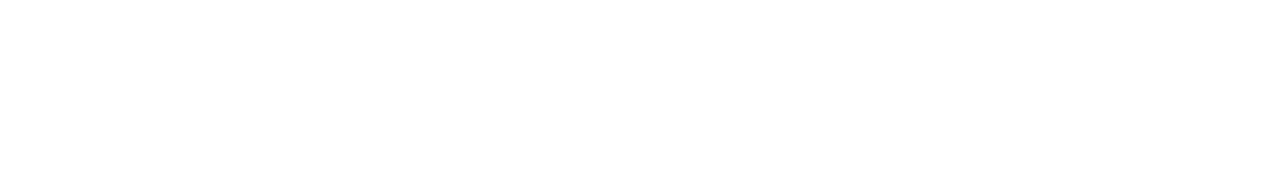
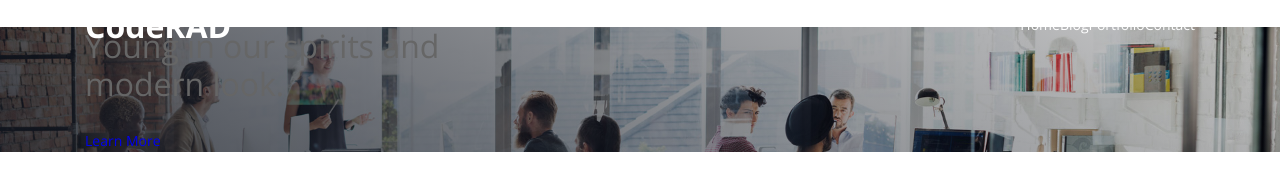
Before and after one commit to TylerMoline66/CodeRad, a plain HTML site: page index.html in a window 1280 px wide. Drawn offline with nearby package versions, Linux system fonts and the light colour scheme.

Commit message:
working on mast head and working through the nav bar

```diff
--- a/CSS/default.css
+++ b/CSS/default.css
@@ -67,3 +67,8 @@ img {
    margin-left: auto;
    margin-right: auto;
  }
+@media (min-width: 1200px) {
+  .container {
+    max-width: 1140px;
+  }
+}
--- a/CSS/styles.css
+++ b/CSS/styles.css
@@ -0,0 +1,60 @@
+.navbar {
+  position: fixed;
+  top: 0;
+  right: 0;
+  left: 0;
+  z-index: 500;
+  transition: ease-in-out .3s;
+}
+
+[aria-controls="navbarDropdown"] {
+  display: none;
+}
+.navbar-nav {
+  display: flex;
+  align-items: center;
+}
+.navbar .container {
+  display: flex;
+  align-items: center;
+}
+
+.navbar-brand {
+    margin-right: auto;
+    font-size: 2rem;
+    font-weight: 700;
+    width: 100%;
+    transition: ease-in-out .3s;
+    color: var(--white);
+}
+
+.bg-header {
+  background-image: url("../assets/images/week-5-assets/bg-header-1.jpg");
+  background-color: var(--footer);
+  background-repeat: no-repeat;
+  background-size: cover;
+  background-position: 50% 20%;
+  position: relative;
+  z-index: 1;
+}
+
+.bg-header::before {
+  background-image: linear-gradient(
+    30deg,
+    rgba(21, 27, 38, 0.8) 0%,
+    rgba(0, 0, 0, 0.2) 100%
+  );
+  position: absolute;
+  content: "";
+  top: 0;
+  left: 0;
+  right: 0;
+  bottom: 0;
+  width: 100%;
+  height: 100%;
+  z-index: -1;
+}
+
+.nav-link a {
+  color: var(--white);
+}
--- a/index.html
+++ b/index.html
@@ -15,8 +15,42 @@
     <link rel="stylesheet" href="./CSS/default.css">
     <link rel="stylesheet" href="./CSS/styles.css">
     <link rel="stylesheet" href="./CSS/responsive.css">
+  </head>
+
   <body>
+    <nav class="navbar nav">
+     <div class="container">
+       <button class="navbar-toggler"aria-expanded="false" aria-controls="navbarDropdown">
+         <span>&#9776;</span>
+       </button>
+      <a class="navbar-brand" href="index.html">CodeRAD</a>
+      <ul class="navbar-nav">
+        <li class="nav-link">
+          <a href="#">Home</a>
+         </li>
+        <li class="nav-link">
+          <a href="#">Blog</a>
+         </li>
+        <li class="nav-link">
+          <a href="#">Portfolio</a>
+         </li>
+        <li class="nav-link">
+          <a href="#">Contact</a>
+         </li>
+      </ul>
+     </div>
+    </nav>
 
+    <header class="bg-header">
+      <div class="container">
+        <div class="hero-wrapper">
+          <h2 class="hero-header">
+            Young in our spirits and <br> modern look.
+          </h2>
+          <a href="#">Learn More</a>
+        </div>
+      </div>
+    </header>
 
   </body>
 </html>
```
Also changed, not shown: assets/images/week-5-assets/1.png (added), assets/images/week-5-assets/2.png (added), assets/images/week-5-assets/3.png (added), assets/images/week-5-assets/bg-amaze.png (added), assets/images/week-5-assets/bg-demo.jpg (added), assets/images/week-5-assets/bg-header-1.jpg (added), assets/images/week-5-assets/blog1.jpg (added), assets/images/week-5-assets/blog2.jpg (added), assets/images/week-5-assets/demo-video-thumbnail.jpg (added), assets/images/week-5-assets/image2.svg (added), assets/images/week-5-assets/play.svg (added), assets/images/week-5-assets/quote-colored.svg (added), assets/images/week-5-assets/quote.svg (added), assets/images/week-5-assets/terminal.png (added), 3 other files.
